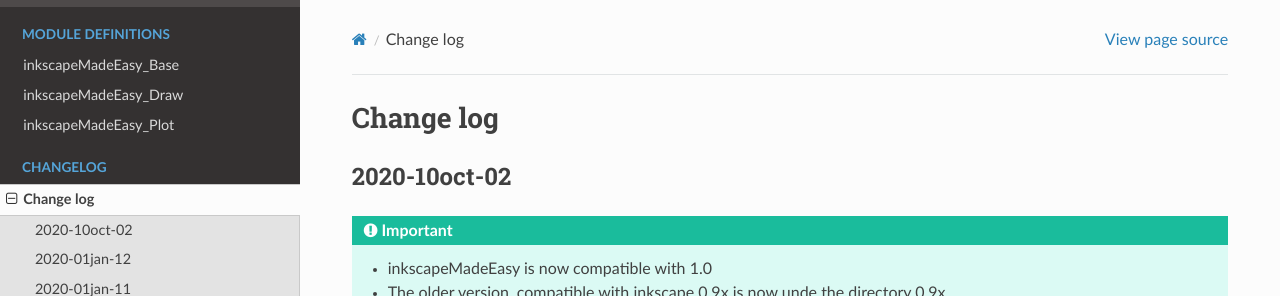
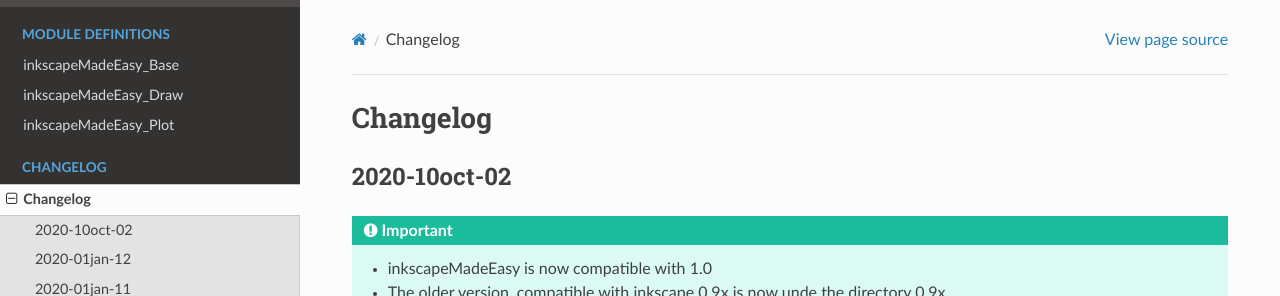
Before and after one commit to fsmMLK/inkscapeMadeEasy, a Sphinx documentation site: the page built from docs/source/Changelog.rst, in a window 1280 px wide and 900 px high. Shown: the top 296 px of the window. Built offline with Sphinx 7.4.7 and the Read the Docs theme 2.0.0, drawn with Linux system fonts in a browser that asks for light colours; formulas are drawn with MathJax 3.

Commit message:
documentation fix

```diff
--- a/docs/source/Changelog.rst
+++ b/docs/source/Changelog.rst
@@ -1,4 +1,4 @@
-Change log
+Changelog
 ==========
 
 2020-10oct-02
```
